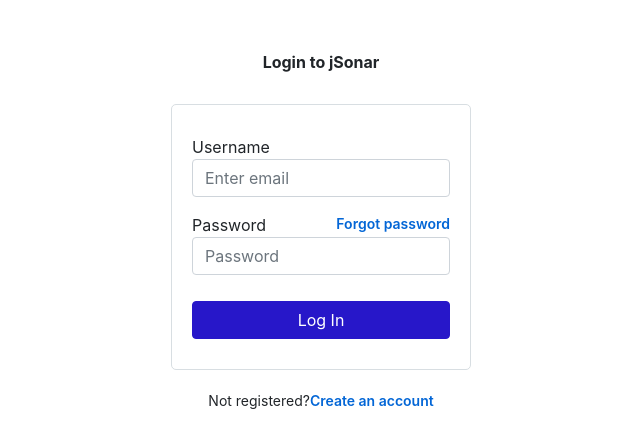
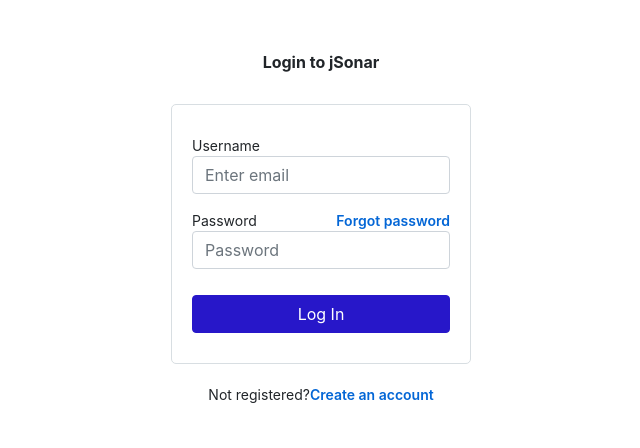
Before and after one commit to phuongjolly/jsonartest-website, a React (Create React App) app: page / in a window 1280 px wide. Shown: the top 448 px of the page, without its empty margins (319-959 px from the left). Built offline with nearby package versions, Linux system fonts and the light colour scheme.

Commit message:
use smaller font for login page

```diff
--- a/src/components/Authentication/Login.css
+++ b/src/components/Authentication/Login.css
@@ -15,6 +15,7 @@
     padding: 30px 20px;
     border-radius: 5px;
     margin-bottom: 20px;
+    font-size: 14px;
 }
 
 .login .loginButton {
```
